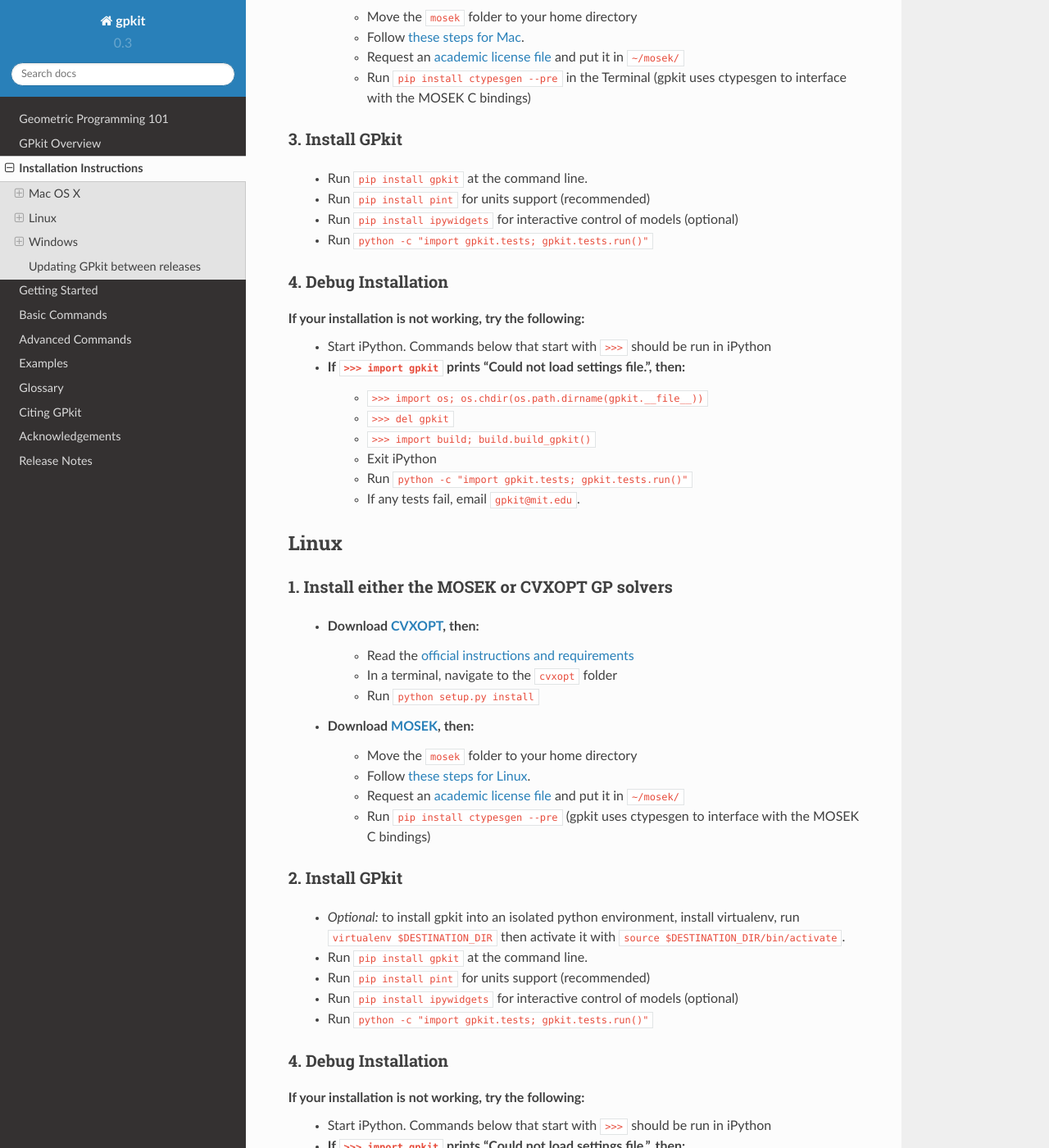
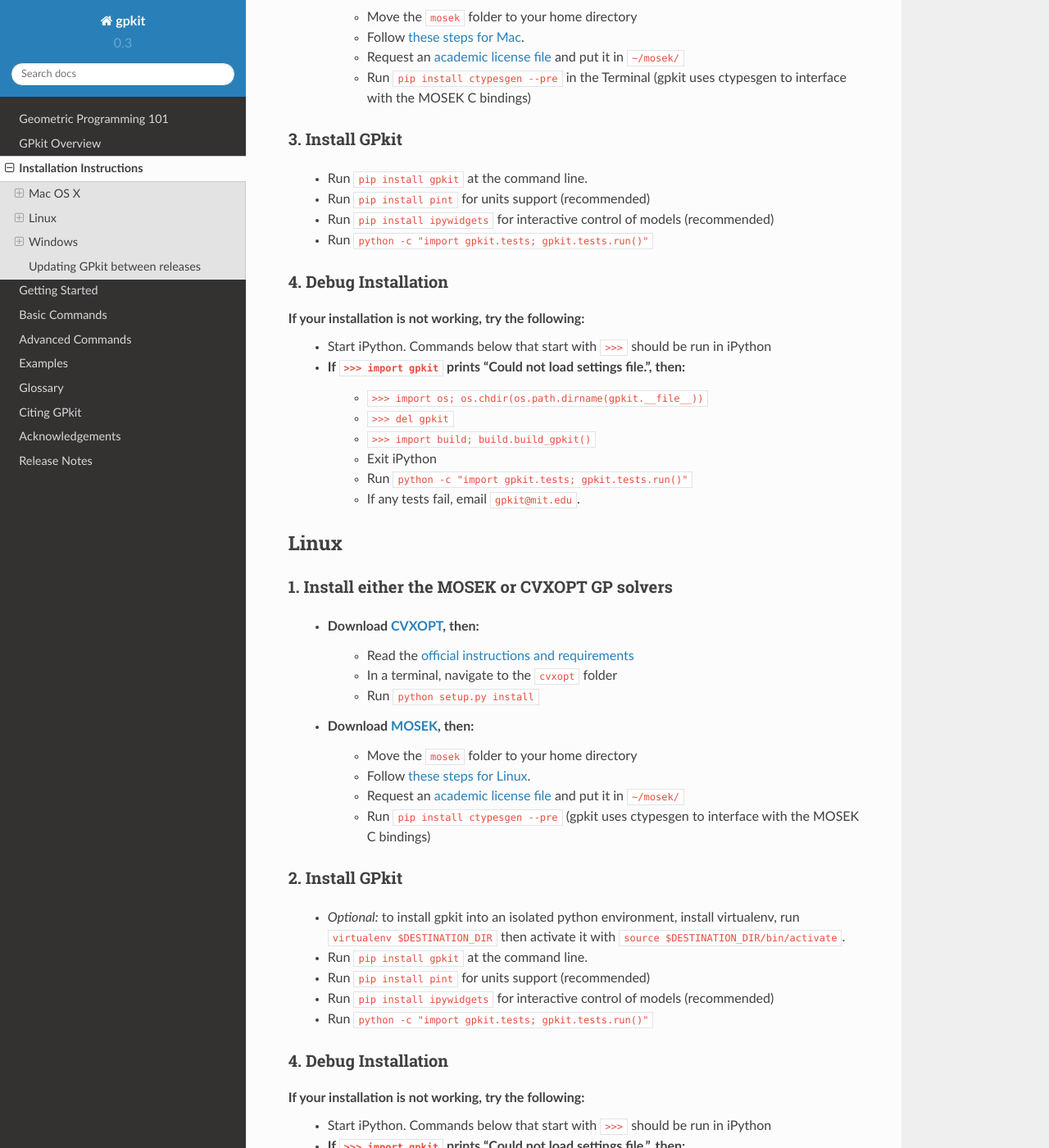
Before and after one commit to convexengineering/gpkit, a Sphinx documentation site: the page built from docs/source/installation.rst, in a window 1280 px wide and 1400 px high, scrolled down 956 px. Shown: the whole window at 82% size. Built offline with Sphinx 7.4.7 and the Read the Docs theme 2.0.0, drawn with Linux system fonts in a browser that asks for light colours; some of the changed text lies outside the part shown.

Commit message:
Reccomend optional packages

```diff
--- a/docs/source/installation.rst
+++ b/docs/source/installation.rst
@@ -36,7 +36,7 @@
 ++++++++++++++++
   - Run ``pip install gpkit`` at the command line.
   - Run ``pip install pint`` for units support (recommended)
-  - Run ``pip install ipywidgets`` for interactive control of models (optional)
+  - Run ``pip install ipywidgets`` for interactive control of models (recommended)
   - Run ``python -c "import gpkit.tests; gpkit.tests.run()"``
 
 4. Debug Installation
@@ -76,7 +76,7 @@
   - *Optional:* to install gpkit into an isolated python environment, install virtualenv, run ``virtualenv $DESTINATION_DIR`` then activate it with ``source $DESTINATION_DIR/bin/activate``.
   - Run ``pip install gpkit`` at the command line.
   - Run ``pip install pint`` for units support (recommended)
-  - Run ``pip install ipywidgets`` for interactive control of models (optional)
+  - Run ``pip install ipywidgets`` for interactive control of models (recommended)
   - Run ``python -c "import gpkit.tests; gpkit.tests.run()"``
 
 4. Debug Installation
@@ -122,7 +122,7 @@
 ++++++++++++++++
   - Run ``pip install gpkit`` at an Anaconda Command Prompt.
   - Run ``pip install pint`` for units support (recommended)
-  - Run ``pip install ipywidgets`` for interactive control of models (optional)
+  - Run ``pip install ipywidgets`` for interactive control of models (recommended)
 
 
 4. Debug Installation
```
